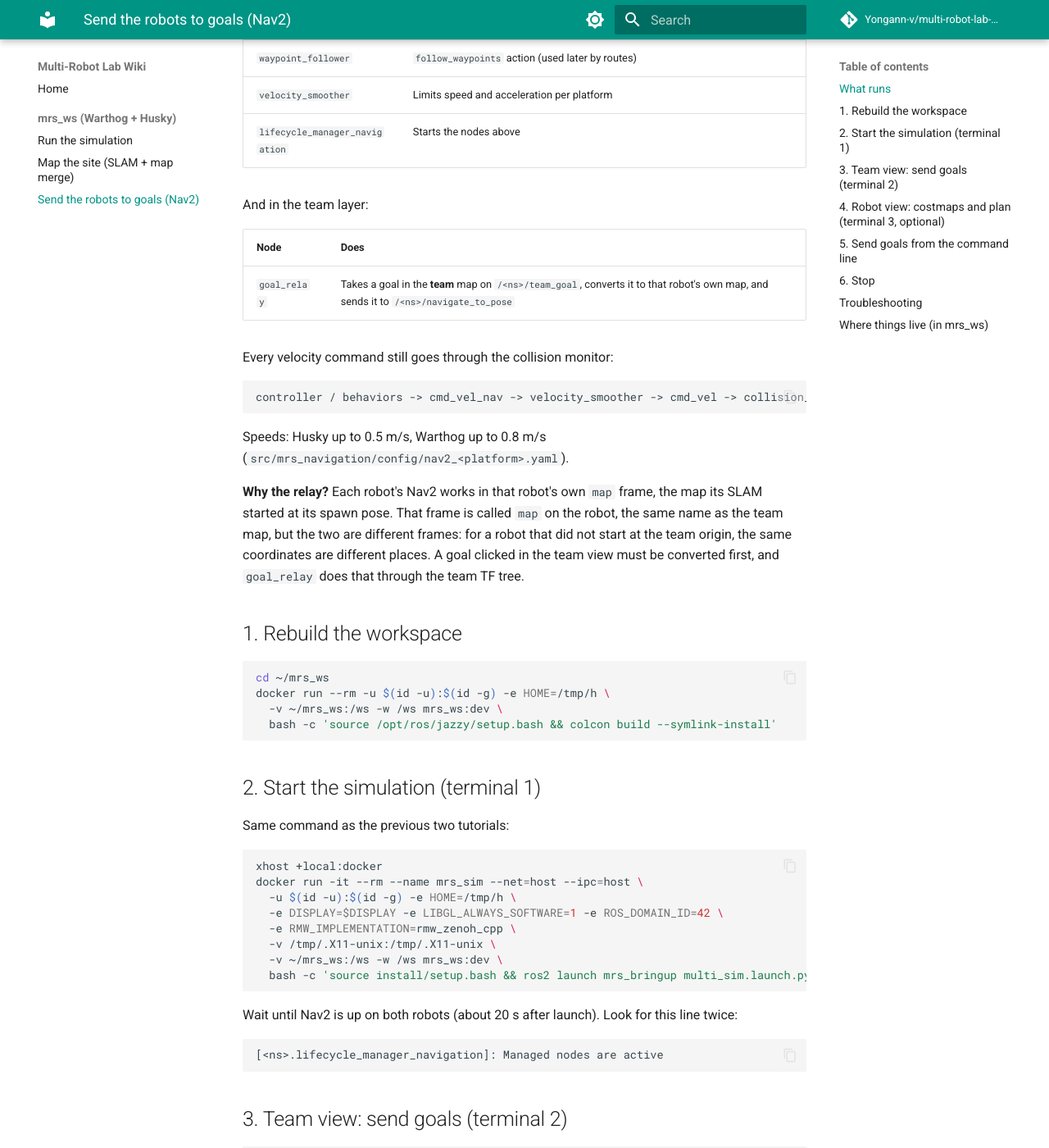
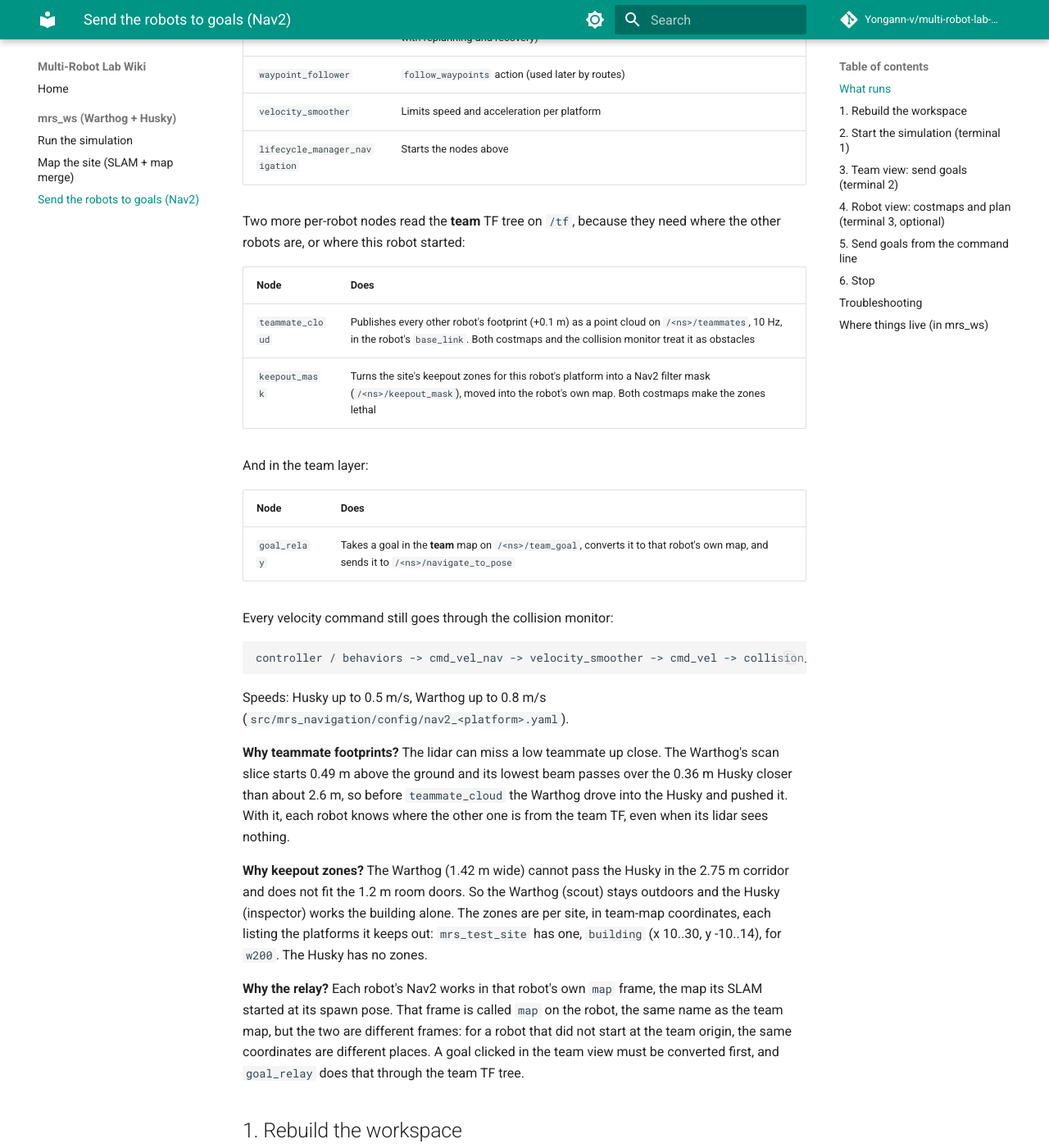
Before and after one commit to Yongann-v/multi-robot-lab-wiki, an MkDocs documentation site: the page built from docs/mrs_ws/navigation.md, in a window 1280 px wide and 1400 px high, scrolled down 739 px. Shown: the whole window at 82% size. Built offline with MkDocs 1.6.1 and Material for MkDocs 9.7.7, drawn with Linux system fonts in a browser that asks for light colours; comment, search, counter and statistics services are not loaded; some of the changed text lies outside the part shown.

Commit message:
docs: mrs_ws navigation tutorial, teammate footprints and keepout zones (#1)
Same change as mrs_ws PR #23 (docs/tutorials/03-navigation.md), from mrs_ws
#21 and #15: teammate_cloud marks other robots' footprints as obstacles, and
keepout_mask keeps the Warthog out of the building. What runs, why, what to
look for in the robot view, troubleshooting, where things live.

Co-authored-by: Claude Opus 5.5 <noreply@anthropic.com>

````diff
--- a/docs/mrs_ws/navigation.md
+++ b/docs/mrs_ws/navigation.md
@@ -12,13 +12,20 @@ Time: about 10 min. Do [Map the site with both robots](slam-and-map-merge.md) fi
 
 | Node | Does |
 | --- | --- |
-| `planner_server` (Smac 2D) | Plans on the global costmap: the robot's SLAM `map` + `scan` obstacles. Unknown space counts as free, so robots can plan into areas they have not mapped yet |
+| `planner_server` (Smac 2D) | Plans on the global costmap: the robot's SLAM `map` + `scan` and `teammates` obstacles + keepout zones. Unknown space counts as free, so robots can plan into areas they have not mapped yet |
 | `controller_server` (Regulated Pure Pursuit) | Follows the plan on a 6 m local costmap around the robot. It turns in place toward the path first (skid-steer) |
 | `behavior_server` | Recoveries: spin, back up, wait |
 | `bt_navigator` | `navigate_to_pose` and `navigate_through_poses` actions (stock behavior trees with replanning and recovery) |
 | `waypoint_follower` | `follow_waypoints` action (used later by routes) |
 | `velocity_smoother` | Limits speed and acceleration per platform |
 | `lifecycle_manager_navigation` | Starts the nodes above |
+
+Two more per-robot nodes read the **team** TF tree on `/tf`, because they need where the other robots are, or where this robot started:
+
+| Node | Does |
+| --- | --- |
+| `teammate_cloud` | Publishes every other robot's footprint (+0.1 m) as a point cloud on `/<ns>/teammates`, 10 Hz, in the robot's `base_link`. Both costmaps and the collision monitor treat it as obstacles |
+| `keepout_mask` | Turns the site's keepout zones for this robot's platform into a Nav2 filter mask (`/<ns>/keepout_mask`), moved into the robot's own map. Both costmaps make the zones lethal |
 
 And in the team layer:
 
@@ -33,6 +40,10 @@ controller / behaviors -> cmd_vel_nav -> velocity_smoother -> cmd_vel -> collisi
 ```
 
 Speeds: Husky up to 0.5 m/s, Warthog up to 0.8 m/s (`src/mrs_navigation/config/nav2_<platform>.yaml`).
+
+**Why teammate footprints?** The lidar can miss a low teammate up close. The Warthog's scan slice starts 0.49 m above the ground and its lowest beam passes over the 0.36 m Husky closer than about 2.6 m, so before `teammate_cloud` the Warthog drove into the Husky and pushed it. With it, each robot knows where the other one is from the team TF, even when its lidar sees nothing.
+
+**Why keepout zones?** The Warthog (1.42 m wide) cannot pass the Husky in the 2.75 m corridor and does not fit the 1.2 m room doors. So the Warthog (scout) stays outdoors and the Husky (inspector) works the building alone. The zones are per site, in team-map coordinates, each listing the platforms it keeps out: `mrs_test_site` has one, `building` (x 10..30, y -10..14), for `w200`. The Husky has no zones.
 
 **Why the relay?** Each robot's Nav2 works in that robot's own `map` frame, the map its SLAM started at its spawn pose. That frame is called `map` on the robot, the same name as the team map, but the two are different frames: for a robot that did not start at the team origin, the same coordinates are different places. A goal clicked in the team view must be converted first, and `goal_relay` does that through the team TF tree.
 
@@ -90,7 +101,7 @@ Terminal 1 shows the relay's progress:
 
 The Husky started at (27, 1.5) facing west, so team (15, 1.5) is 12 m straight ahead, (12, 0), in its own map, and a goal facing east (yaw 0 in the team map) is yaw -3.14 in its map.
 
-A new goal for a robot replaces its current one. The Warthog (1.52 m x 1.42 m) does not fit through the 1.2 m doorways into the rooms, so goals inside the rooms fail to plan for it.
+A new goal for a robot replaces its current one. Warthog goals inside the building (x 10..30, y -10..14) fail by design: it is a keepout zone for the Warthog (see *Why keepout zones?* above).
 
 ## 4. Robot view: costmaps and plan (terminal 3, optional)
 
@@ -100,6 +111,17 @@ To see one robot's Nav2 (its SLAM map, global and local costmaps, plan and footp
 docker exec -it mrs_sim bash -c 'source install/setup.bash && \
   rviz2 -d install/mrs_navigation/share/mrs_navigation/rviz/robot_nav.rviz --ros-args \
   -r __ns:=/a200_1103 -r /tf:=tf -r /tf_static:=tf_static -p use_sim_time:=true'
+```
+
+What to look for:
+
+- **Teammate:** the other robot shows as lethal cells (its footprint plus a margin) in both costmaps, even right next to this robot where the lidar misses it. It moves as the teammate drives.
+- **Keepout:** in the Warthog's view (`__ns:=/w200_0111`), the whole building is lethal in both costmaps. In the Husky's view there is no keepout.
+
+Check the teammate cloud from a shell: the Warthog's holds the Husky's footprint (475 points), the Husky's the Warthog's (1224 points). An empty cloud (0) means the team TF of the other robot is missing:
+
+```bash
+ros2 topic echo --once /w200_0111/teammates sensor_msgs/msg/PointCloud2 --field width
 ```
 
 Everything there is in the robot's own frames. Its **2D Goal Pose** button sends straight to that robot's Nav2 (`/<ns>/goal_pose`), in the robot's map, with no conversion.
@@ -131,7 +153,9 @@ Press Ctrl+C in terminal 1, or run `docker rm -f mrs_sim`.
 | `ros2 topic list` in another terminal shows almost nothing | That terminal is not on Zenoh. The container must be started with `-e RMW_IMPLEMENTATION=rmw_zenoh_cpp` (step 2), or run `export RMW_IMPLEMENTATION=rmw_zenoh_cpp` there. |
 | `Managed nodes are active` appears only once | One robot's Nav2 did not start. Look for `Failed to bring up` and the line above it. `transform from base_link to map did not become available` means that robot's SLAM is not running: `ros2 lifecycle get /<ns>/slam_toolbox` should say `active`. |
 | `[goal_relay]: <ns>: Nav2 navigate_to_pose is not available` | That robot's Nav2 is not active yet. Wait for `Managed nodes are active`. |
-| `Failed to create plan with tolerance` | The goal is inside an obstacle or its inflation, or unreachable for that footprint (the Warthog cannot enter the rooms). Pick a point further from walls. |
+| `Failed to create plan with tolerance` or `no valid path found` | The goal is inside an obstacle or its inflation, inside a keepout zone for that platform (the Warthog and the building), or unreachable for that footprint. Pick a point further from walls, or outside the zone. |
+| A Warthog goal inside the building is accepted, then aborts after about 30 s | Expected: Nav2 accepts the goal, fails to plan into the keepout zone, runs its recoveries and gives up. `goal_relay` does not reject such goals up front yet. |
+| `[<ns>.teammate_cloud]: <teammate>: no team TF` or `team TF older than 1.0 s` | The other robot is missing from the team tree on `/tf` (its SLAM or `tf_relay` is not running, or the sim is overloaded). Its footprint is left out until the TF comes back, so only the lidar sees it. |
 | `Unable to transform robot pose into global plan's frame` | The SLAM `map -> odom` transform arrived too late. The tolerance is 0.5 s. If it keeps happening, the sim is overloaded: run `headless:=true` or drive one robot at a time. |
 | The robot spins or backs up, then aborts | Recovery behaviors ran because it made no progress for 15 s, for example when blocked by the other robot. Send the goal again once the way is clear. |
 | The robot stops short of an obstacle and will not go on | The collision monitor stopped it (`ros2 topic echo /<ns>/collision_monitor_state`). Nav2 replans; if it is boxed in, send a goal behind it. |
@@ -145,5 +169,7 @@ Press Ctrl+C in terminal 1, or run `docker rm -f mrs_sim`.
 | `src/mrs_navigation/config/nav2.yaml` | Common Nav2 settings |
 | `src/mrs_navigation/config/nav2_<platform>.yaml` | Footprint, speeds and inflation per platform |
 | `src/mrs_navigation/mrs_navigation/goal_relay.py` | Team-map goal -> robot Nav2 action |
+| `src/mrs_navigation/mrs_navigation/teammate_cloud.py`, `config/teammate_cloud.yaml` | Teammate footprints -> `teammates` (margin, rate, footprint size per platform) |
+| `src/mrs_navigation/mrs_navigation/keepout_mask.py`, `config/keepout_mrs_test_site.yaml` | Keepout zones of the test site; another site passes its own file as `keepout_params_file` |
 | `src/mrs_navigation/rviz/robot_nav.rviz` | Per-robot Nav2 view |
 | `src/mrs_bringup/rviz/team_slam.rviz` | Team view with the goal tools |
````
